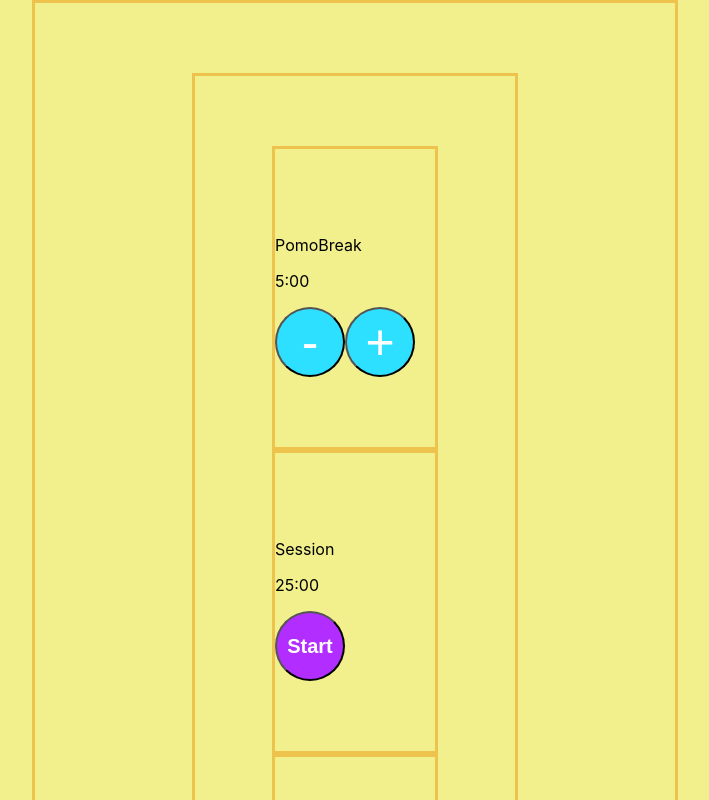
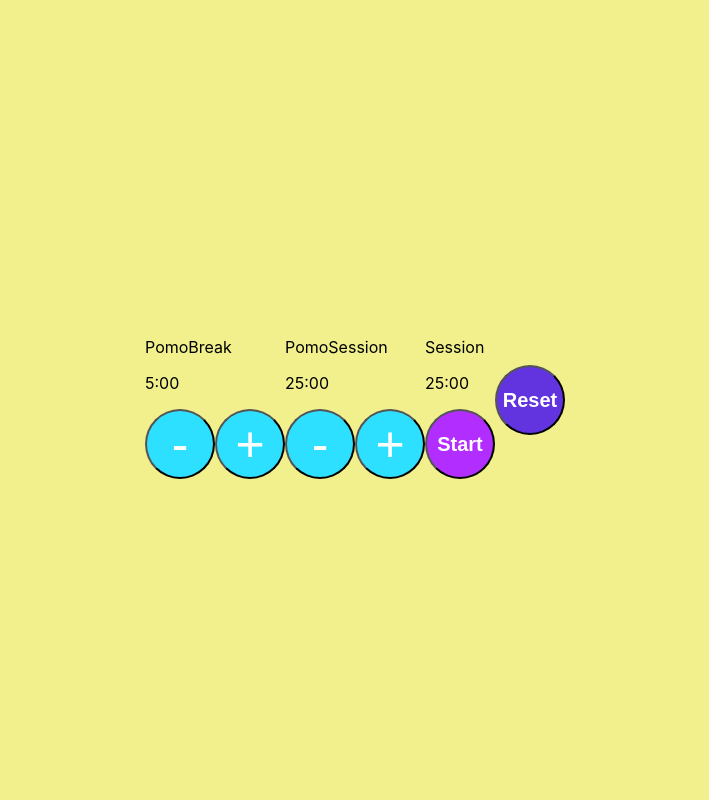
Before and after one commit to victoriadealba/Pomobreak, a React (Create React App) app in the folder client/: page / in a window 1280 px wide. Shown: the top 800 px of the page, without its empty margins (285-994 px from the left). Built offline with nearby package versions, Linux system fonts and the light colour scheme.

Commit message:
Components and buttons centered

```diff
--- a/client/package.json
+++ b/client/package.json
@@ -35,5 +35,10 @@
       "last 1 firefox version",
       "last 1 safari version"
     ]
+  },
+  "devDependencies": {
+    "@wojtekmaj/enzyme-adapter-react-17": "^0.6.7",
+    "enzyme": "^3.11.0",
+    "enzyme-adapter-react-16": "^1.15.6"
   }
 }
--- a/client/src/App.css
+++ b/client/src/App.css
@@ -2,12 +2,14 @@ body {
   background-color: #f1f08d;
 }
 
-div {
-  margin: auto;
-  width: 50%;
-  border: 3px solid rgb(238, 195, 77);
-  padding: 70px 0;
-
+.App{
+  width: 100vw;
+  height: 100vh;
+  margin: 0;
+  padding: 0;
+  display: flex;
+  align-items: center;
+  justify-content: center;
 }
 
 .ui.button{
@@ -45,4 +47,5 @@ div {
   font-weight: 500;
   text-align: center;
   line-height: 50px;
+  display:inline-block;
 }
--- a/client/src/App.js
+++ b/client/src/App.js
@@ -131,28 +131,31 @@ function App () {
   }
 
   return <div className='App'>
+
     <BreakInterval
     breakLength={breakLength}
     reduceBreakOneMinute={reduceBreakOneMinute}
     increaseBreakOneMinute={increaseBreakOneMinute}
     clockFormat={clockFormat} />
 
-    <Timer
+  <Sessioninterval
+    sessionLength={sessionLength}
+    reduceSessionOneMinute={reduceSessionOneMinute}
+    increaseSessionOneMinute={increaseSessionOneMinute}
+    clockFormat={clockFormat} />
+
+<Timer
     sessionLength={sessionLength}
     breakLength={breakLength}
     timerLabel={currIntervalType}
     clickStartStop={clickStartStop}
     timeLeft={timeLeft}
     startButtonLabel={timerStarted? 'Stop' : 'Start'}
-    clockFormat={clockFormat} />
+    clockFormat={clockFormat}
+     />
+   <button class = "ui button" id="reset-button" onClick={clickReset}>Reset</button>
 
-    <Sessioninterval
-    sessionLength={sessionLength}
-    reduceSessionOneMinute={reduceSessionOneMinute}
-    increaseSessionOneMinute={increaseSessionOneMinute}
-    clockFormat={clockFormat} />
 
-    <button class = "ui button" id="reset-button" onClick={clickReset}>Reset</button>
   </div>
 
 }
--- a/client/src/components/BreakInterval.js
+++ b/client/src/components/BreakInterval.js
@@ -12,9 +12,11 @@ const Breakinterval = (props) => {
     <div>
       <p id="break-label">PomoBreak</p>
       <p id='break-length'>{clockFormat(breakLength)}</p>
+      <div>
 
+      </div>
       <button class = "ui button plus" id='break-reduce' onClick={reduceBreakOneMinute}>-</button>
-      <button class= "ui button plus" id='break-increase' onClick={increaseBreakOneMinute}>+</button>
+      <button   class= "ui button plus" id='break-increase' onClick={increaseBreakOneMinute}>+</button>
     </div>
   )
 };
```
Also changed, not shown: 1 other file (tests, documents, lock files or other folders).
